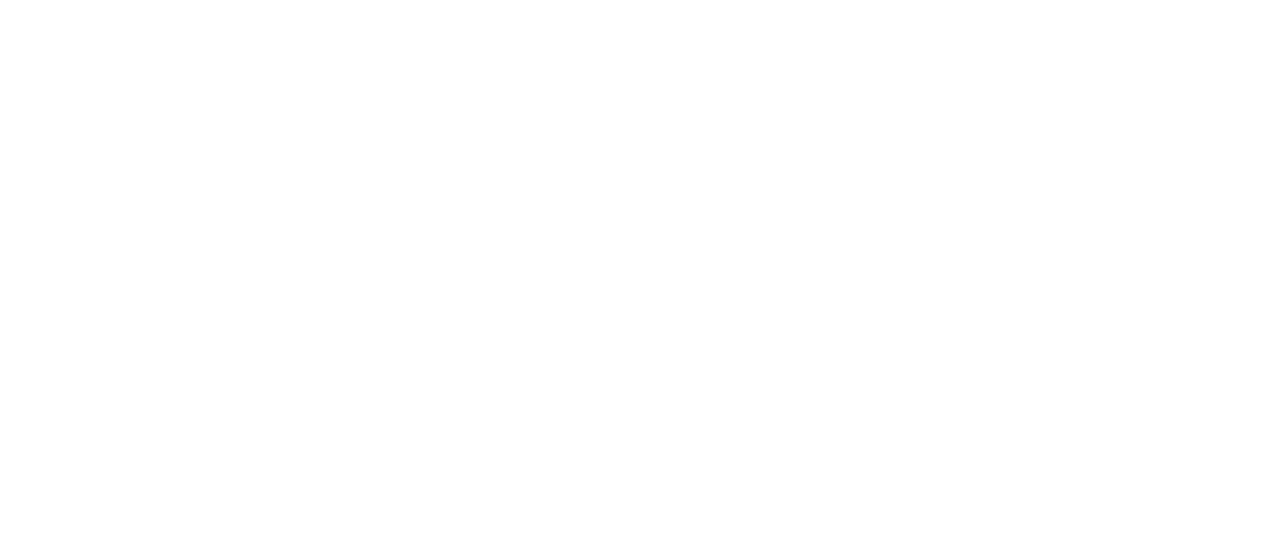
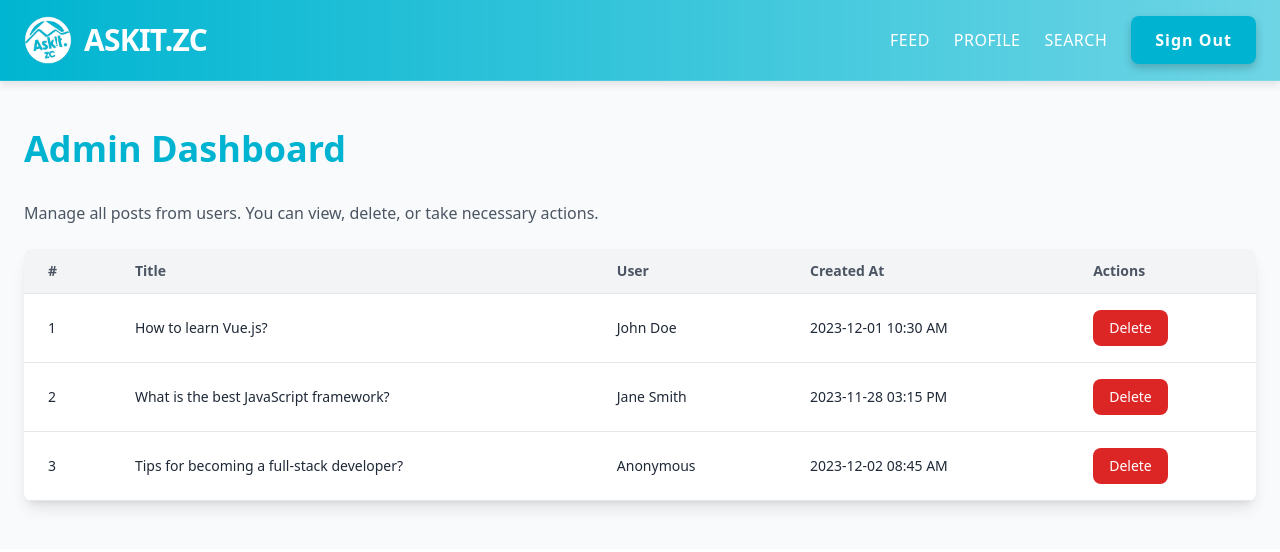
Before and after one commit to MahmoudEl-Gohary/askit-zc, a Vue app in the folder frontend/: page /AdminDashboard in a window 1280 px wide. Before the commit this address had no page. Shown: the top 552 px of the page. Built offline with nearby package versions, Linux system fonts and the light colour scheme.

Commit message:
add Admin Dashboard component and routing; implement question management features

```diff
--- a/frontend/src/router/index.js
+++ b/frontend/src/router/index.js
@@ -8,7 +8,7 @@
 import terms from '@/views/footer/terms.vue'
 import privacy from '@/views/footer/privacy.vue'
 import QuestionView from '@/views/QuestionView.vue'
-
+import AdminDashboard from '@/views/AdminDashboard.vue'
 
 const router = createRouter({
   history: createWebHistory(import.meta.env.BASE_URL),
@@ -62,6 +62,11 @@
       path: '/QuestionView:id',
       name: 'QuestionView',
       component: QuestionView
+    },
+    {
+      path: '/AdminDashboard',
+      name: 'AdminDashboard',
+      component: AdminDashboard
     }
   ],
 })
--- /dev/null
+++ b/frontend/src/views/AdminDashboard.vue
@@ -0,0 +1,110 @@
+<script>
+import Header from '@/components/Header.vue';
+
+export default {
+  name: 'AdminDashboard',
+
+  components: {
+    Header,
+  },
+
+  data() {
+    return {
+      questions: [
+        {
+          id: 1,
+          title: 'How to learn Vue.js?',
+          created_by: { first_name: 'John', last_name: 'Doe' },
+          created_at_formated: '2023-12-01 10:30 AM',
+          is_anonymous: false,
+        },
+        {
+          id: 2,
+          title: 'What is the best JavaScript framework?',
+          created_by: { first_name: 'Jane', last_name: 'Smith' },
+          created_at_formated: '2023-11-28 03:15 PM',
+          is_anonymous: false,
+        },
+        {
+          id: 3,
+          title: 'Tips for becoming a full-stack developer?',
+          created_by: { first_name: '', last_name: '' },
+          created_at_formated: '2023-12-02 08:45 AM',
+          is_anonymous: true,
+        },
+      ],
+    };
+  },
+
+  methods: {
+    deleteQuestion(id) {
+      if (confirm('Are you sure you want to delete this question?')) {
+        console.log(`Deleting question with ID: ${id}`);
+        this.questions = this.questions.filter((q) => q.id !== id); // Remove the question from the list
+      }
+    },
+  },
+};
+</script>
+
+<template>
+  <div>
+    <!-- Header -->
+    <Header />
+
+    <!-- Dashboard Content -->
+    <div class="max-w-7xl mx-auto px-6 py-12 bg-gray-50">
+      <h1 class="text-4xl font-bold text-[#00b4d1] mb-8">Admin Dashboard</h1>
+      <p class="text-gray-600 mb-6">
+        Manage all posts from users. You can view, delete, or take necessary actions.
+      </p>
+
+      <!-- Questions Table -->
+      <div class="bg-white shadow-lg rounded-lg overflow-hidden">
+        <table class="min-w-full border-collapse">
+          <thead>
+            <tr class="bg-gray-100 border-b">
+              <th class="px-6 py-3 text-left text-sm font-semibold text-gray-600">#</th>
+              <th class="px-6 py-3 text-left text-sm font-semibold text-gray-600">Title</th>
+              <th class="px-6 py-3 text-left text-sm font-semibold text-gray-600">User</th>
+              <th class="px-6 py-3 text-left text-sm font-semibold text-gray-600">Created At</th>
+              <th class="px-6 py-3 text-left text-sm font-semibold text-gray-600">Actions</th>
+            </tr>
+          </thead>
+          <tbody>
+            <tr
+              v-for="(question, index) in questions"
+              :key="question.id"
+              class="border-b hover:bg-gray-50"
+            >
+              <td class="px-6 py-4 text-sm text-gray-800">{{ index + 1 }}</td>
+              <td class="px-6 py-4 text-sm text-gray-800">{{ question.title }}</td>
+              <td class="px-6 py-4 text-sm text-gray-800">
+                <span v-if="question.is_anonymous">Anonymous</span>
+                <span v-else>{{ question.created_by.first_name }} {{ question.created_by.last_name }}</span>
+              </td>
+              <td class="px-6 py-4 text-sm text-gray-800">{{ question.created_at_formated }}</td>
+              <td class="px-6 py-4 text-sm">
+                <button
+                  @click="deleteQuestion(question.id)"
+                  class="px-4 py-2 bg-red-600 text-white rounded-lg hover:bg-red-700 transition"
+                >
+                  Delete
+                </button>
+              </td>
+            </tr>
+          </tbody>
+        </table>
+      </div>
+
+      <!-- No Questions Found -->
+      <div v-if="questions.length === 0" class="text-center text-gray-500 mt-6">
+        <p>No posts available.</p>
+      </div>
+    </div>
+  </div>
+</template>
+
+<style scoped>
+/* Add any custom styles if needed */
+</style>
```
